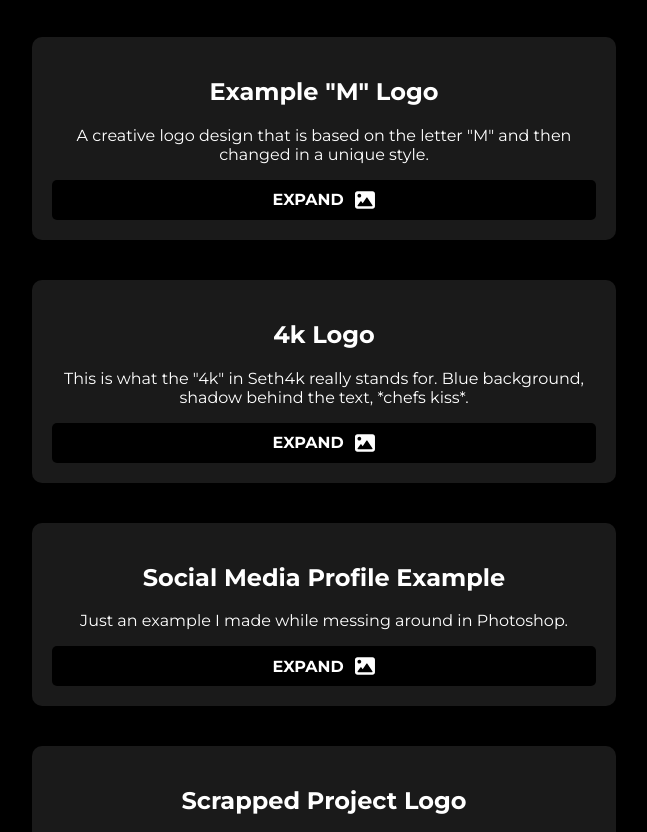
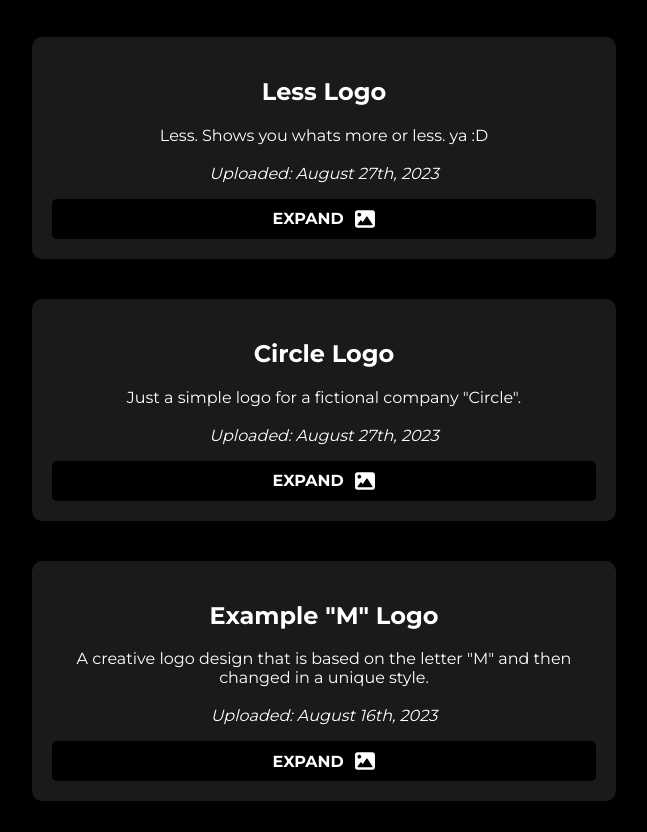
Before and after one commit to Pitchstep/seth.run, a plain HTML site: page designs/index.html in a window 1280 px wide. Shown: the part 87-919 px from the top of the page, without its empty margins (316-963 px from the left). Drawn offline with Linux system fonts and the light colour scheme.

Commit message:
Update index.html

```diff
--- a/designs/index.html
+++ b/designs/index.html
@@ -88,8 +88,27 @@
         <h1>Designs</h1>
 
 <div class="project-card">
+    <h2 class="project-title">Less Logo</h2>
+    <p class="project-description">Less. Shows you whats more or less. ya :D<br><br><i>Uploaded: August 27th, 2023</i></p>
+    <a href="https://seth.run/designs/img/img-less.png" class="check-button">
+        EXPAND⠀
+            <i class="fa-solid fa-image fa-fade fa-lg"></i>
+    </a>
+</div>
+
+<div class="project-card">
+    <h2 class="project-title">Circle Logo</h2>
+    <p class="project-description">Just a simple logo for a fictional company "Circle".<br><br><i>Uploaded: August 27th, 2023</i></p>
+    <a href="https://seth.run/designs/img/img-circle.png" class="check-button">
+        EXPAND⠀
+            <i class="fa-solid fa-image fa-fade fa-lg"></i>
+    </a>
+</div>
+
+
+<div class="project-card">
     <h2 class="project-title">Example "M" Logo</h2>
-    <p class="project-description">A creative logo design that is based on the letter "M" and then changed in a unique style.</p>
+    <p class="project-description">A creative logo design that is based on the letter "M" and then changed in a unique style.<br><br><i>Uploaded: August 16th, 2023</i></p>
     <a href="https://seth.run/designs/img/img-2.png" class="check-button">
         EXPAND⠀
             <i class="fa-solid fa-image fa-fade fa-lg"></i>
@@ -98,7 +117,7 @@
 
 <div class="project-card">
     <h2 class="project-title">4k Logo</h2>
-    <p class="project-description">This is what the "4k" in Seth4k really stands for. Blue background, shadow behind the text, *chefs kiss*.</p>
+    <p class="project-description">This is what the "4k" in Seth4k really stands for. Blue background, shadow behind the text, *chefs kiss*.<br><br><i>Uploaded: August 16th, 2023</i></p>
     <a href="https://seth.run/designs/img/img-3.png" class="check-button">
         EXPAND⠀
             <i class="fa-solid fa-image fa-fade fa-lg"></i>
@@ -107,7 +126,7 @@
 
 <div class="project-card">
     <h2 class="project-title">Social Media Profile Example</h2>
-    <p class="project-description">Just an example I made while messing around in Photoshop.</p>
+    <p class="project-description">Just an example I made while messing around in Photoshop.<br><br><i>Uploaded: August 16th, 2023</i></p>
     <a href="https://seth.run/designs/img/img-4.png" class="check-button">
         EXPAND⠀
             <i class="fa-solid fa-image fa-fade fa-lg"></i>
@@ -116,7 +135,7 @@
 
 <div class="project-card">
     <h2 class="project-title">Scrapped Project Logo</h2>
-    <p class="project-description">An old logo for a project that never started. <i>r.i.p. Minibyte</i></p>
+    <p class="project-description">An old logo for a project that never started. <i>r.i.p. Minibyte</i><br><br><i>Uploaded: August 16th, 2023</i></p>
     <a href="https://seth.run/designs/img/img-5.png" class="check-button">
         EXPAND⠀
             <i class="fa-solid fa-image fa-fade fa-lg"></i>
@@ -125,7 +144,7 @@
 
 <div class="project-card">
     <h2 class="project-title">Old Logo Participant</h2>
-    <p class="project-description">This logo was used to participate in the Feds.lol Logo Contest.<br><i>i lost.</i></p>
+    <p class="project-description">This logo was used to participate in the Feds.lol Logo Contest.<br><i>i lost.</i><br><br><i>Uploaded: August 16th, 2023</i></p>
     <a href="https://seth.run/designs/img/img-6.png" class="check-button">
         EXPAND⠀
             <i class="fa-solid fa-image fa-fade fa-lg"></i>
```
